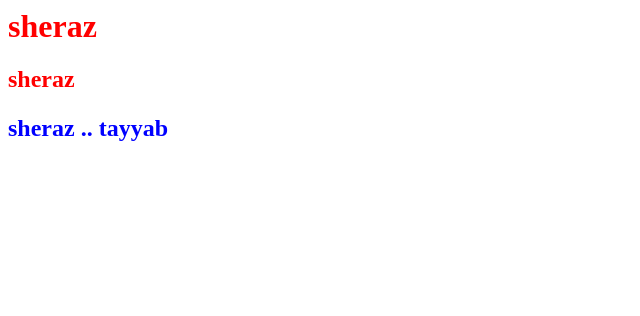
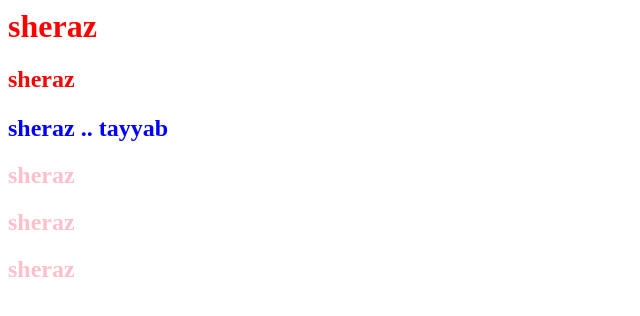
Before and after one commit to SherazArif172/php, a PHP site: page / in a window 1280 px wide. Shown: the top 316 px of the page, without its empty margins (0-640 px from the left). Run offline with PHP 8.4, Linux system fonts and the light colour scheme.

Commit message:
added dynamic cass

```diff
--- a/htmlInPHP/index.php
+++ b/htmlInPHP/index.php
@@ -1,15 +1,30 @@
 <?php
-
-echo "<h1 style=color:red;>sheraz<h1/>";
-echo "<h2 style=color:red;>sheraz<h1/>";
+$name_color = "pink"; // Added semicolon
+echo "<h1 style='color:red;'>sheraz</h1>"; // Fixed HTML tag and added quotes for the style attribute
+echo "<h2 style='color:red;'>sheraz</h2>"; // Corrected tag name from h1 to h2
 $tayyab = "tayyab";
-
 ?>
 
 <h1>
-
     <?php
-
-  echo "<h2 style=color:blue;>sheraz .. $tayyab<h1/>";
+    echo "<h2 style='color:blue;'>sheraz .. $tayyab</h2>"; // Fixed HTML tag
     ?>
 </h1>
+
+<h2 style="color:<?php echo $name_color; ?>">  <!-- Added quotes and semicolon -->
+    <?php
+    echo "sheraz"; // Added semicolon
+    ?>
+</h2>
+
+<h2 style="color:<?php echo $name_color; ?>">
+    <?php
+    echo "sheraz"; // Added semicolon
+    ?>
+</h2>
+
+<h2 style="color:<?php echo $name_color; ?>">
+    <?php
+    echo "sheraz"; // Added semicolon
+    ?>
+</h2>
```
